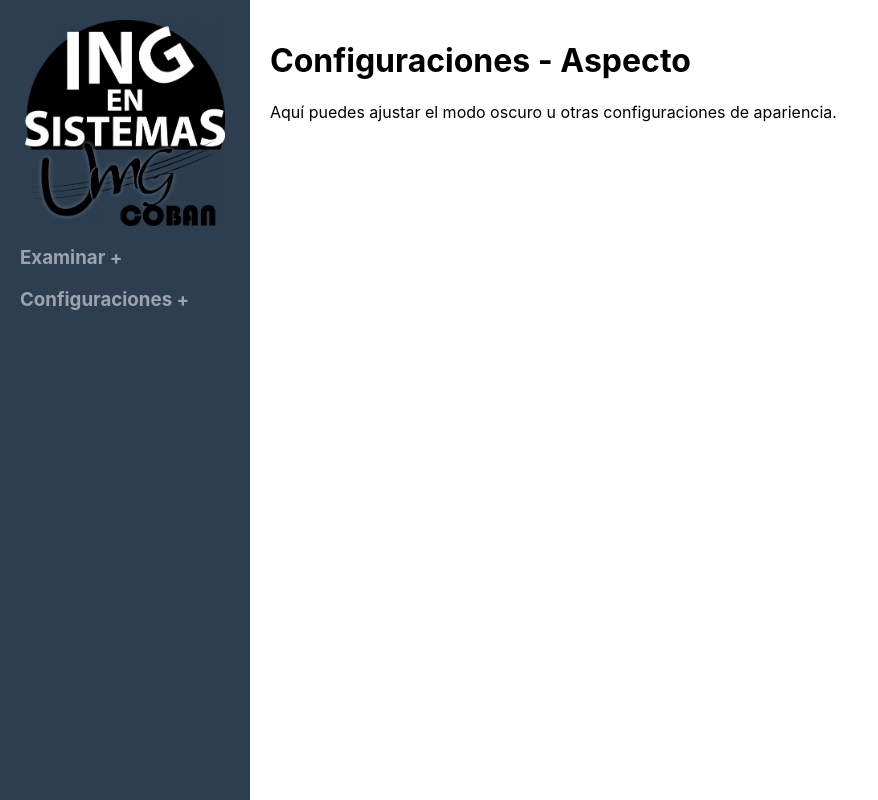
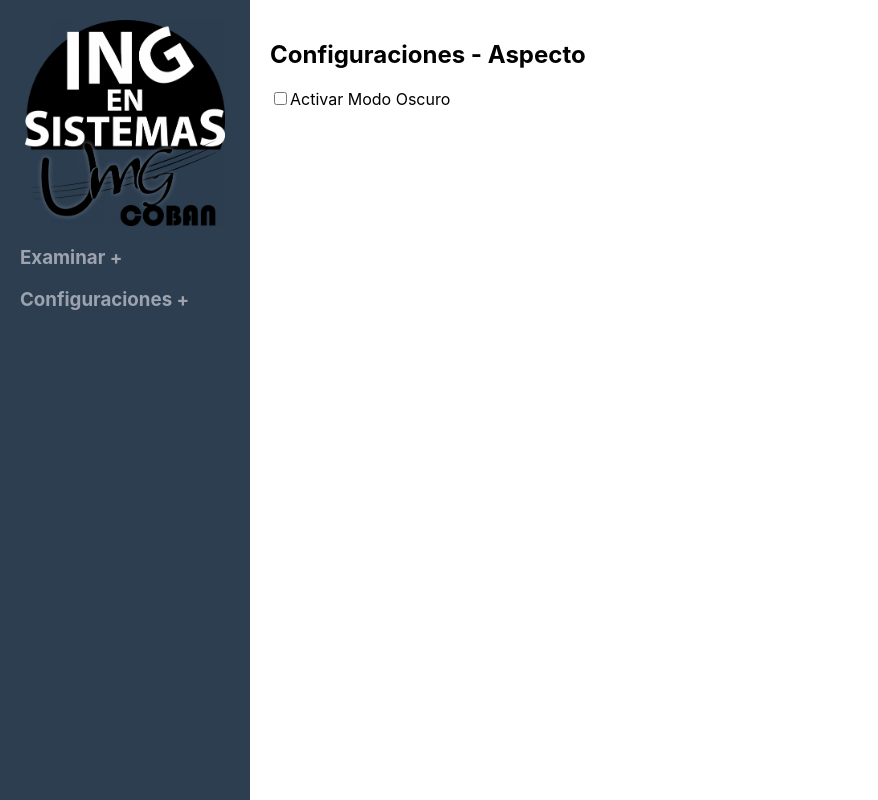
Before and after one commit to WilfredoAR22/PG2, a React (Create React App) app in the folder frontend/: page /configuraciones/aspecto in a window 1280 px wide. Shown: the whole page, without its empty margins (0-878 px from the left). Built offline with nearby package versions, Linux system fonts and the light colour scheme.

Commit message:
se carga el modo oscuro

```diff
--- a/frontend/src/App.css
+++ b/frontend/src/App.css
@@ -21,3 +21,24 @@
   width: calc(100% - 250px);
   overflow-y: auto;
 }
+
+body.dark-mode {
+  background-color: #121212;
+  color: #ffffff;
+}
+
+.sidebar.dark-mode {
+  background-color: #333;
+}
+
+.main-content.dark-mode {
+  background-color: #121212;
+  color: #ffffff;
+}
+
+/* Estilos para inputs, labels y otros elementos */
+input.dark-mode, label.dark-mode {
+  background-color: #333;
+  color: #ffffff;
+  border-color: #444;
+}
--- a/frontend/src/App.js
+++ b/frontend/src/App.js
@@ -1,21 +1,26 @@
-import React from 'react';
+import React, { useContext } from 'react';
 import { BrowserRouter as Router, Route, Routes } from 'react-router-dom';
 import Sidebar from './components/Sidebar';
 import Aspecto from './pages/Aspecto';
+import { ThemeProvider, ThemeContext } from './context/ThemeContext';
 import './App.css';
 
 function App() {
+  const { isDarkMode } = useContext(ThemeContext);
+
   return (
+    <ThemeProvider>
       <Router>
-      <div className="app-container">
+        <div className={`app-container ${isDarkMode ? 'dark-mode' : ''}`}>
           <Sidebar />
-        <div className="main-content">
+          <div className={`main-content ${isDarkMode ? 'dark-mode' : ''}`}>
             <Routes>
               <Route path="/configuraciones/aspecto" element={<Aspecto />} />
             </Routes>
           </div>
         </div>
       </Router>
+    </ThemeProvider>
   );
 }
 
--- a/frontend/src/context/ThemeContext.js
+++ b/frontend/src/context/ThemeContext.js
@@ -1,14 +1,22 @@
-import React, { createContext, useState } from 'react';
+import React, { createContext, useState, useEffect } from 'react';
 
 export const ThemeContext = createContext();
 
 export const ThemeProvider = ({ children }) => {
   const [isDarkMode, setIsDarkMode] = useState(false);
 
-  const toggleDarkMode = () => setIsDarkMode((prevMode) => !prevMode);
+  useEffect(() => {
+    const savedTheme = localStorage.getItem('dark-mode') === 'true';
+    setIsDarkMode(savedTheme);
+  }, []);
+
+  useEffect(() => {
+    localStorage.setItem('dark-mode', isDarkMode);
+    document.body.classList.toggle('dark-mode', isDarkMode);
+  }, [isDarkMode]);
 
   return (
-    <ThemeContext.Provider value={{ isDarkMode, toggleDarkMode }}>
+    <ThemeContext.Provider value={{ isDarkMode, setIsDarkMode }}>
       {children}
     </ThemeContext.Provider>
   );
--- a/frontend/src/pages/Aspecto.js
+++ b/frontend/src/pages/Aspecto.js
@@ -1,13 +1,26 @@
-// Aspecto.js
-import React from 'react';
+import React, { useContext } from 'react';
+import { ThemeContext } from '../context/ThemeContext';
 
 function Aspecto() {
-    return (
-        <div>
-            <h1>Configuraciones - Aspecto</h1>
-            <p>Aquí puedes ajustar el modo oscuro u otras configuraciones de apariencia.</p>
-        </div>
-    );
+  const { isDarkMode, setIsDarkMode } = useContext(ThemeContext);
+
+  const toggleDarkMode = () => {
+    setIsDarkMode(!isDarkMode);
+  };
+
+  return (
+    <div>
+      <h2>Configuraciones - Aspecto</h2>
+      <label>
+        <input
+          type="checkbox"
+          checked={isDarkMode}
+          onChange={toggleDarkMode}
+        />
+        Activar Modo Oscuro
+      </label>
+    </div>
+  );
 }
 
 export default Aspecto;
```
Lines whose indentation alone changed are shown as unchanged.
